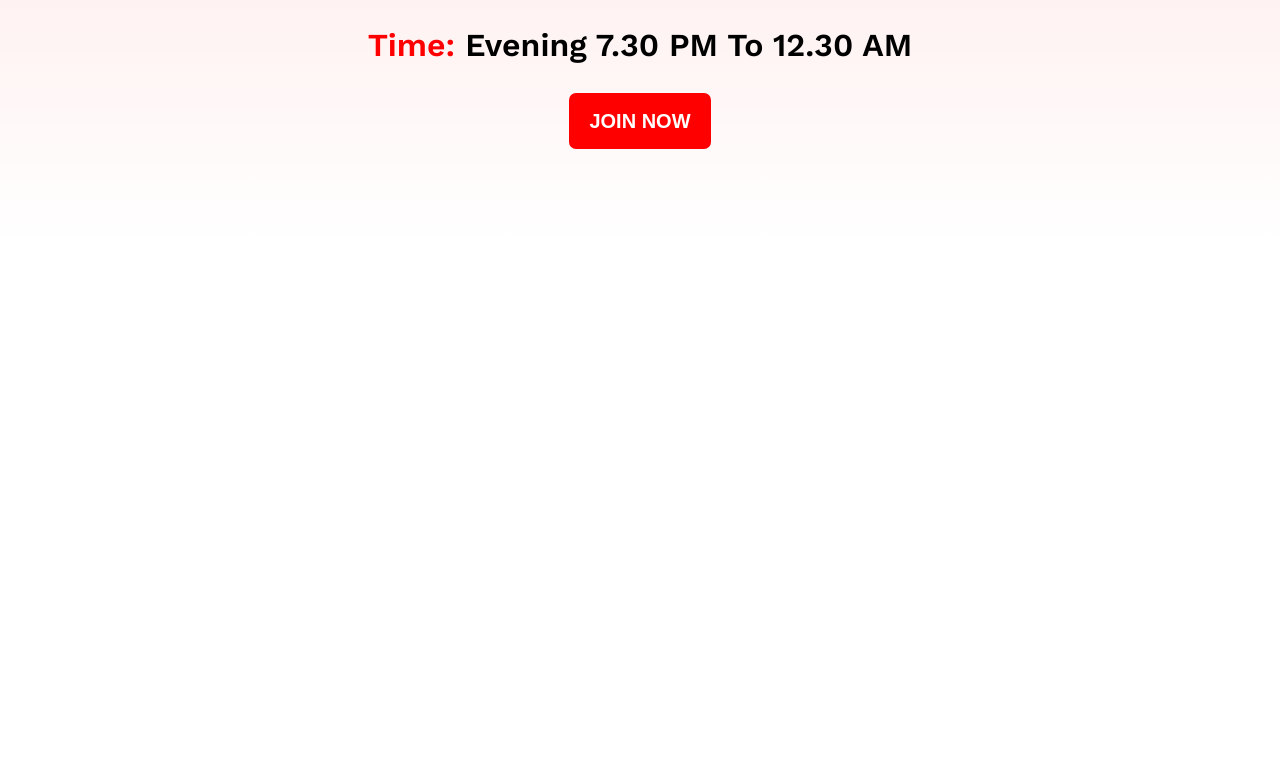
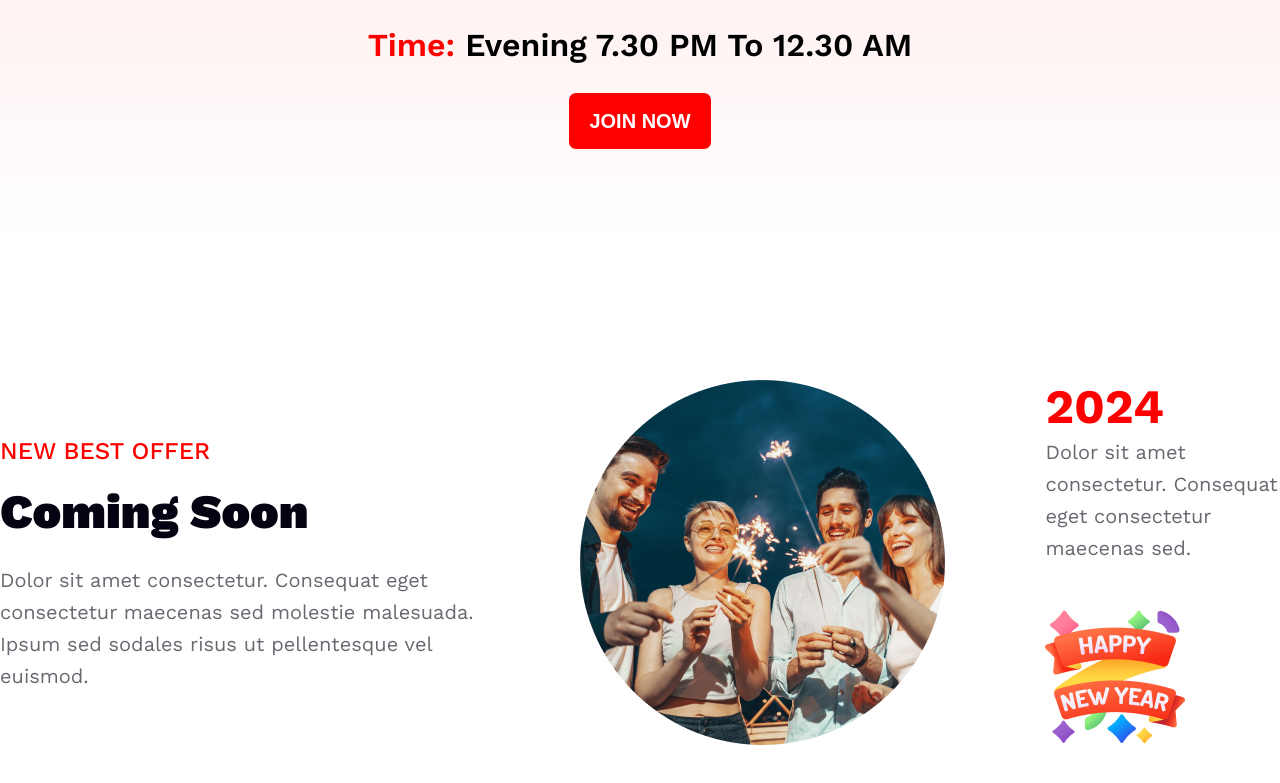
Before and after one commit to FajlaRabby24/new-year-offer, a plain HTML site: page index.html in a window 1280 px wide. Shown: the part 2910-3693 px from the top of the page. Before the commit the page ends 3288 px from the top, so only its background shows below. Drawn offline with nearby package versions, Linux system fonts and the light colour scheme.

Commit message:
comingsoon section done

```diff
--- a/index.html
+++ b/index.html
@@ -9,6 +9,7 @@
     <link rel="stylesheet" href="styles/deals.css">
     <link rel="stylesheet" href="styles/welcome.css">
     <link rel="stylesheet" href="styles/join.css">
+    <link rel="stylesheet" href="styles/comingsoon.css">
     <title>New Year Offer</title>
 </head>
 
@@ -45,6 +46,25 @@
                 <button class="btn-primary">JOIN NOW</button>
             </div>
         </section>
+
+        <section class="coming-soon">
+            <div class="coming-column-container">
+                <div class="column">
+                    <h4 class="coming-subtitle text-primary">NEW BEST OFFER</h4>
+                    <h1 class="coming-title">Coming Soon</h1>
+                    <p class="coming-des">Dolor sit amet consectetur. Consequat eget consectetur maecenas sed molestie
+                        malesuada. Ipsum sed sodales risus ut pellentesque vel euismod. </p>
+                </div>
+                <div class="column">
+                    <img src="images/Ellipse 1.png" alt="">
+                </div>
+                <div class="column">
+                    <h1 class="text-primary year">2024</h1>
+                    <p class="coming-des">Dolor sit amet consectetur. Consequat eget consectetur maecenas sed.</p>
+                    <img src="images/Group 96.png" class="column-img" alt="">
+                </div>
+            </div>
+        </section>
     </main>
     <footer>
 
--- /dev/null
+++ b/styles/comingsoon.css
@@ -0,0 +1,54 @@
+.coming-soon{
+    margin-bottom: 130px;
+}
+
+.coming-column-container {
+    max-width: 1400px;
+    margin: 0 auto;
+    display: flex;
+    align-items: center;
+    justify-content: space-between;
+    gap: 100px;
+}
+
+.coming-subtitle {
+    color: rgb(255, 0, 0);
+    font-size: 24px;
+    font-weight: 500;
+    line-height: 29px;
+    letter-spacing: 0%;
+    text-align: left;
+}
+
+.coming-title {
+    color: rgb(7, 2, 17);
+    font-size: 48px;
+    font-weight: 900;
+    line-height: 60px;
+    letter-spacing: 0%;
+    text-align: left;
+    text-transform: capitalize;
+    margin: 16px 0 22px 0;
+}
+
+.coming-des {
+    color: rgba(7, 2, 17, 0.6);
+    font-size: 20px;
+    font-weight: 400;
+    line-height: 32px;
+    letter-spacing: 0%;
+    text-align: left;
+}
+
+.year {
+    color: rgb(255, 0, 0);
+    font-size: 48px;
+    font-weight: 700;
+    line-height: 58px;
+    letter-spacing: 0%;
+    text-align: left;
+}
+
+.column-img{
+    margin-top: 43px;
+}
```
